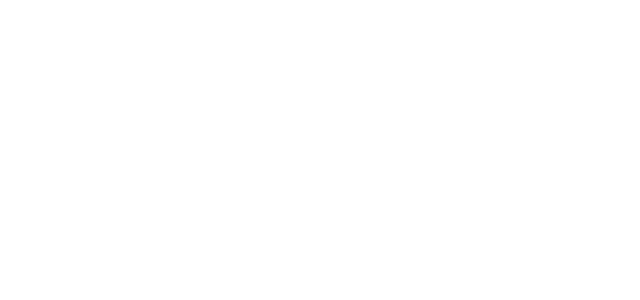
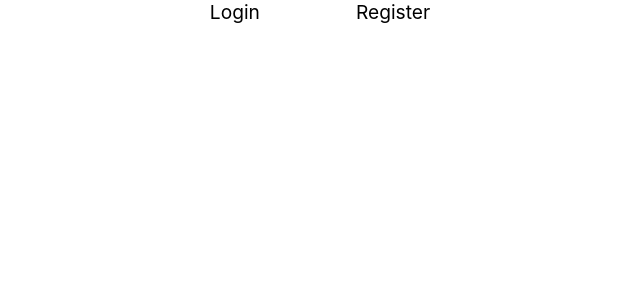
Before and after one commit to RosiNi97/Blog, a Next.js app: page / in a window 1280 px wide. Shown: the top 300 px of the page, without its empty margins (320-960 px from the left). Built offline with nearby package versions, Linux system fonts and the light colour scheme.

Commit message:
added pages

```diff
--- a/components/features/navbar/Navbar.tsx
+++ b/components/features/navbar/Navbar.tsx
@@ -1,7 +1,10 @@
+import styles from "../../../styles/Home.module.css";
+
 const Navbar = () => {
   return (
-    <div className="Navbar">
-      <a href="http://" target="_blank" rel="noopener noreferrer"></a>
+    <div className={styles.navbar}>
+      <a href="/Login">Login</a>
+      <a href="/Register">Register</a>
     </div>
   );
 };
--- /dev/null
+++ b/pages/Register.tsx
@@ -0,0 +1,4 @@
+const RegisterPage = () => {
+  return <div>register</div>;
+};
+export default RegisterPage;
--- a/styles/Home.module.css
+++ b/styles/Home.module.css
@@ -3,3 +3,6 @@
   font-size: larger;
   text-align: center;
 }
+.navbar a {
+  padding: 3rem;
+}
```
Also changed, not shown: components/features/login/Login.tsx (added, +18 -0 lines), pages/Login.tsx (added, +7 -0 lines).
